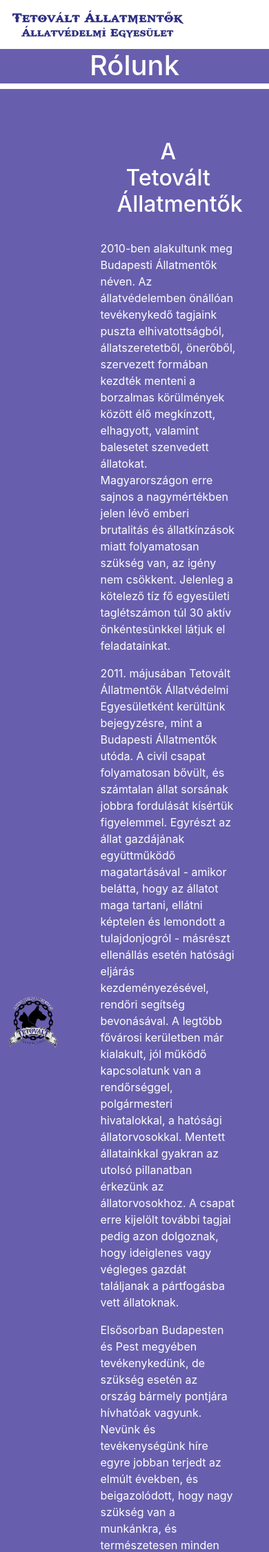
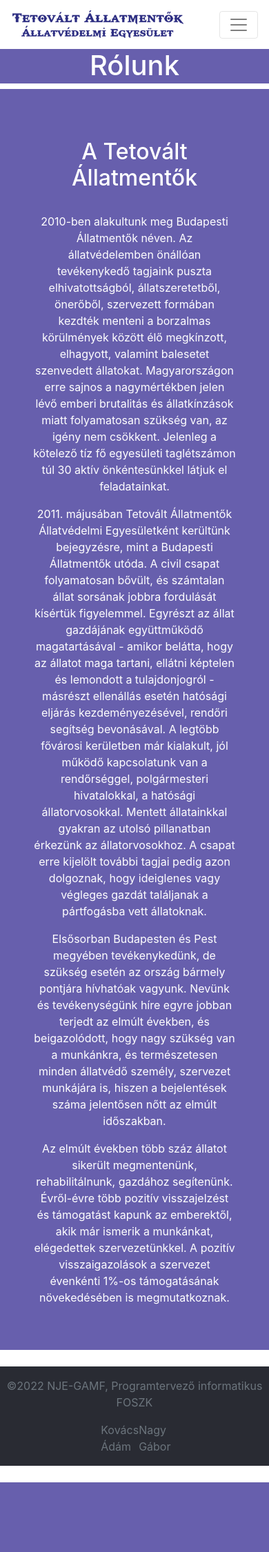
Before and after one commit to bigbugsteve/allatmentok, a PHP site: page /?page=about in a window 390 px wide. Shown: the top 2250 px of the page at 69% size. After the commit the page ends 2149 px from the top, so only its background shows below. Run offline with PHP 8.4, Linux system fonts and the light colour scheme; some libraries are stand-ins or nearby versions.

Commit message:
responsive home

```diff
--- a/assets/css/main.css
+++ b/assets/css/main.css
@@ -44,6 +44,11 @@
           justify-content: space-between;
 }
 
+.page__wrapper {
+  height: 100%;
+  position: relative;
+}
+
 a:hover {
   text-decoration: none;
 }
@@ -76,6 +81,22 @@ a:hover {
   margin: 0;
   padding: 0;
   padding-bottom: .1rem;
+}
+
+.map__frame iframe {
+  max-height: 50vh;
+}
+
+.map__location-text {
+  margin: 1rem;
+  border-radius: 5px;
+}
+
+@media (min-width: 768px) {
+  .map__location-text {
+    border-radius: 0px;
+    margin: 0;
+  }
 }
 
 .text-white {
@@ -208,6 +229,7 @@ a:hover {
 .help__list-group li div:nth-child(1) {
   font-size: 1.3rem;
   color: #2d2e82;
+  margin: .5rem auto;
 }
 
 .help__icon {
@@ -352,3 +374,25 @@ a:hover {
 .registrationPasswordInvalid.visible {
   display: block;
 }
+
+.about__logo {
+  display: none;
+}
+
+@media (min-width: 768px) {
+  .about__logo {
+    display: -webkit-box;
+    display: -ms-flexbox;
+    display: flex;
+  }
+}
+
+.about__text {
+  text-align: center;
+}
+
+@media (min-width: 768px) {
+  .about__text {
+    width: 75%;
+  }
+}
--- /dev/null
+++ b/assets/scss/_about.scss
@@ -0,0 +1,14 @@
+.about__ {
+    &logo {
+        display: none;
+        @media(min-width: 768px) {
+            display: flex;
+        }
+    }
+    &text {
+        text-align: center;
+        @media(min-width: 768px) {
+            width: 75%;
+        }
+    }
+}
--- a/assets/scss/_common.scss
+++ b/assets/scss/_common.scss
@@ -2,7 +2,12 @@
       min-height: 100vh;
       display: flex;
       flex-direction: column;
+      // overflow-x: hidden;
       justify-content: space-between;
+}
+.page__wrapper {
+      height: 100%;
+      position: relative;
 }
 
 a {
@@ -36,3 +41,15 @@ a {
       padding: 0;
       padding-bottom: .1rem;
 }
+
+.map__frame iframe {
+      max-height: 50vh;
+}
+.map__location-text {
+      margin: 1rem;
+      border-radius: 5px;
+      @media(min-width: 768px) {
+            border-radius: 0px;
+            margin: 0;
+      }
+}
--- a/assets/scss/_home.scss
+++ b/assets/scss/_home.scss
@@ -65,6 +65,7 @@
 .help__list-group li div:nth-child(1) {
     font-size: 1.3rem;
     color: $text-blue;
+    margin: .5rem auto;
 }
 .help__icon {
     font-size: 2rem;
--- a/assets/scss/main.scss
+++ b/assets/scss/main.scss
@@ -8,4 +8,5 @@
 @import './_gallery.scss';
 @import './_login.scss';
 @import './_input.scss';
+@import './_about.scss';
 @import './_404.scss';
--- a/src/pages/index.php
+++ b/src/pages/index.php
@@ -11,6 +11,9 @@
 <head>
     <link rel="stylesheet" href="https://cdn.jsdelivr.net/npm/bootstrap@4.3.1/dist/css/bootstrap.min.css">
     <link rel="stylesheet" href="https://cdn.jsdelivr.net/npm/bootstrap-icons@1.3.0/font/bootstrap-icons.css">
+    <script src="https://code.jquery.com/jquery-3.2.1.slim.min.js" integrity="sha384-KJ3o2DKtIkvYIK3UENzmM7KCkRr/rE9/Qpg6aAZGJwFDMVNA/GpGFF93hXpG5KkN" crossorigin="anonymous"></script>
+    <script src="https://cdn.jsdelivr.net/npm/popper.js@1.12.9/dist/umd/popper.min.js" integrity="sha384-ApNbgh9B+Y1QKtv3Rn7W3mgPxhU9K/ScQsAP7hUibX39j7fakFPskvXusvfa0b4Q" crossorigin="anonymous"></script>
+    <script src="https://cdn.jsdelivr.net/npm/bootstrap@4.0.0/dist/js/bootstrap.min.js" integrity="sha384-JZR6Spejh4U02d8jOt6vLEHfe/JQGiRRSQQxSfFWpi1MquVdAyjUar5+76PVCmYl" crossorigin="anonymous"></script>
     <!-- <script type="module" src="./assets/js/main.js"></script> -->
     <link rel="icon" type="image/x-icon" href="assets/images/favicon.png">
     <!-- <link rel="shortcut icon" href="../../assets//images/favicon.png"> -->
@@ -29,14 +32,15 @@
 
 <body>
     <div class="page__container">
+        <div class="page__wrapper">
+            <?php include("templates/layout/navigation.php"); ?>
 
-        <?php include("templates/layout/navigation.php"); ?>
+            <div class="wrapper">
+                <?php include("{$currentPage['file']}.php") ?>
+            </div>
 
-        <div class="wrapper">
-            <?php include("{$currentPage['file']}.php") ?>
+            <?php include("templates/layout/footer.php"); ?>
         </div>
-
-        <?php include("templates/layout/footer.php"); ?>
     </div>
     <script type="module" src="./assets/js/main.js"></script>
 </body>
--- a/templates/layout/navigation.php
+++ b/templates/layout/navigation.php
@@ -1,5 +1,6 @@
 
-<div <?= ((isset($_SESSION['login'])) ? 'class="navbar__toolbar text-right text-white bg-purple p-1"' : ' class="d-none" ') ?>>
+<div class="sticky-top">
+	<div <?= ((isset($_SESSION['login'])) ? 'class="navbar__toolbar text-right text-white bg-purple p-1 w-100"' : ' class="d-none" ') ?>>
 		<div class="container">
 			<div class="navbar__toolbar_wrapper mx-3">
 				<?php
@@ -16,14 +17,16 @@
 			</div>
 		</div>
 	</div>
-<nav class="navbar navbar-expand-lg navbar-light bg-white text-blue sticky-top">
+
+	<nav class="navbar navbar-expand-lg navbar-light bg-white text-blue d-flex flex-column">
 		<div class="container m-auto">
 			<a class="navbar-brand" href="https://www.allatmentok.hu/" target="_blank">
 				<img src="assets/images/logo.png" alt="">
 			</a>
-		<!-- <button class="navbar-toggler" type="button" data-toggle="collapse" data-target="#navbarSupportedContent" aria-controls="navbarSupportedContent" aria-expanded="false" aria-label="Toggle navigation">
+			<button class="navbar-toggler" type="button" data-toggle="collapse" data-target="#navbarSupportedContent" aria-controls="navbarSupportedContent" aria-expanded="false" aria-label="Toggle navigation">
 		<span class="navbar-toggler-icon"></span>
-            </button> -->
+	  </button>
+
 
 
 			<div class="collapse navbar-collapse m-auto" id="navbarSupportedContent">
@@ -31,7 +34,7 @@
 					<?php foreach ($pages as $url => $page) { ?>
 						<?php if (!isset($_SESSION['login']) && $page['menun'][0] || isset($_SESSION['login']) && $page['menun'][1]) { ?>
 
-						<li <?= (($page == $currentPage) ? 'class="active nav-item mx-3"' : ' class="nav-item mx-3" ') ?>>
+							<li <?= (($page == $currentPage) ? 'class="active nav-item mx-3 text-center"' : ' class="nav-item text-center mx-3" ') ?>>
 								<a href="<?= ($url == '/') ? '.' : ('?page=' . $url) ?>" class="text-blue">
 									<?= $page['text'] ?></a>
 								</li>
@@ -42,3 +45,4 @@
 			</div>
 		</div>
 	</nav>
+</div>
--- a/templates/sections/about.php
+++ b/templates/sections/about.php
@@ -1,10 +1,10 @@
 
 <div class="about__container bg-purple text-white">
     <div class="about__wrapper d-flex mw-hd m-auto">
-        <div class="about__logo w-25 d-flex ">
+        <div class="about__logo w-25">
             <img src="assets/images/tetovalt_logo.png" alt="" class="w-75 m-auto">
         </div>
-        <div class="about__text p-5 w-75">
+        <div class="about__text p-5">
             <h2 class="section-title">A Tetovált Állatmentők</h2>
             <article class="about__article">
                 <p class="about__article-text">
--- a/templates/sections/map.php
+++ b/templates/sections/map.php
@@ -3,10 +3,10 @@
     <!-- </div> -->
     <h2 class="section-title">ITT TALÁLSZ MINKET</h2>
     <div class="map__wrapper w-75 m-auto d-flex justify-content-between mw-hd row pb-5">
-        <div class="d-flex p-0 justify-content-center col-5">
+        <div class="map__frame d-flex p-0 justify-content-center col-sm-12 col-lg-6">
             <iframe src="https://www.google.com/maps/embed?pb=!1m18!1m12!1m3!1d5393.29045309108!2d19.346605027617773!3d47.477342516704965!2m3!1f0!2f0!3f0!3m2!1i1024!2i768!4f13.1!3m3!1m2!1s0x4741c75aa8335fbd%3A0x2b865e080321c82!2zVGV0b3bDoWx0IMOBbGxhdG1lbnTFkWs!5e0!3m2!1shu!2shu!4v1648303439198!5m2!1shu!2shu" width="560" height="450" style="border:0;" allowfullscreen="" loading="lazy" referrerpolicy="no-referrer-when-downgrade"></iframe>
         </div>
-        <div class="col-7 p-0 bg-white text-blue">
+        <div class="map__location-text col-sm-12 col-lg-6 p-0 bg-white text-blue">
             <div class="d-flex p-0 justify-content-center flex-column w-50 m-auto h-100">
                 <div class="my-2">
                     <i class="mx-2 bi bi-person-bounding-box"></i> Tetovált Állatmentők
```
Also changed, not shown: src/pages/home.php (+3 -32 lines), templates/sections/services.php (+4 -4 lines), templates/sections/video.php (added, +33 -0 lines), assets/css/main.min.css. Lines whose indentation alone changed are shown as unchanged.
